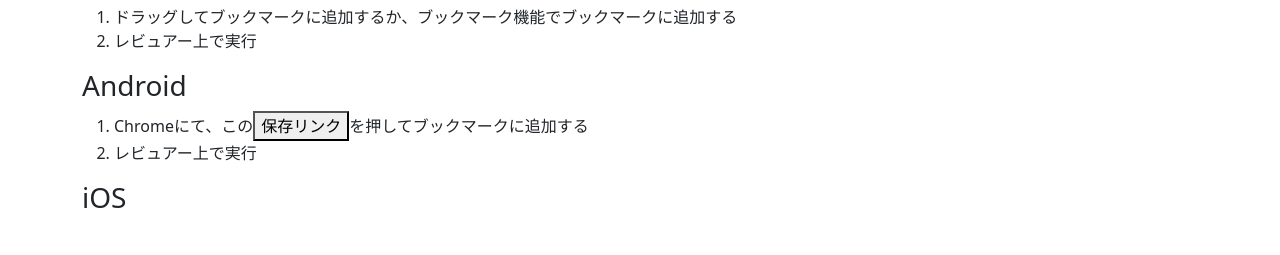
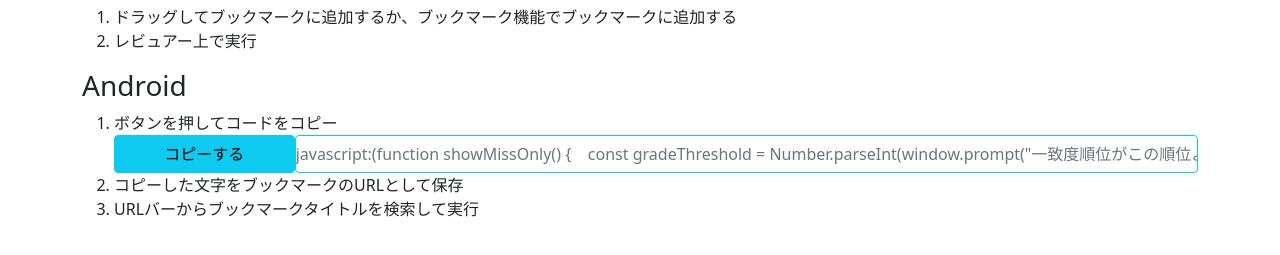
Before and after one commit to sakapun/mjai_bookmarklet, a plain HTML site: page index.html in a window 1280 px wide. Shown: the part 361-616 px from the top of the page. Drawn offline with nearby package versions, Linux system fonts and the light colour scheme.

Commit message:
説明書いている

```diff
--- a/index.html
+++ b/index.html
@@ -37,15 +37,29 @@
     <div>
         <h3>Android</h3>
         <ol>
-            <li>Chromeにて、この<button id="chromeSave">保存リンク</button>を押してブックマークに追加する</li>
-            <li>レビュアー上で実行</li>
+            <li>
+                ボタンを押してコードをコピー<br />
+                <div class="d-flex">
+                    <button type="button" class="btn btn-info col-2" onclick="omakeCopyToClipboard()" data-toggle="tooltip" data-placement="top" title="コピーする">
+                        コピーする
+                    </button>
+                    <input class="border border-info rounded text-secondary form-control-plaintext" id="omakeCopyTarget" type="text"
+                           value='javascript:(function showMissOnly() {    const gradeThreshold = Number.parseInt(window.prompt("一致度順位がこの順位より悪い時", "2"));    const firstThreshold = gradeThreshold >= 3 ? 100 : Number.parseInt(window.prompt("２位の場合のしきい値", "70"));    const turnList = document.querySelectorAll("details.collapse");    for (const turn of turnList) {        const turnInfo = turn.querySelector(".turn-info");        if (turnInfo !== null) {            const orderLoss = turnInfo.querySelector(".order-loss");            const firstScore = Number.parseFloat(turn.querySelector("details>table>tbody>tr>td:nth-child(3)>span").title);            const yourGrade = orderLoss ? Number.parseInt(orderLoss.textContent.replace(" #", "")) : 1;            if (gradeThreshold === 2 && yourGrade === 2 && firstScore >= firstThreshold ) {                turn.setAttribute("open", "");            } else if (yourGrade !== 2 && gradeThreshold <= yourGrade) {                turn.setAttribute("open", "");            } else {                turn.removeAttribute("open");            }        }    }})();'
+                           readonly>
+                </div>
+            </li>
+            <li>コピーした文字をブックマークのURLとして保存</li>
+            <li>URLバーからブックマークタイトルを検索して実行</li>
+
         </ol>
-    </div>
-    <div>
-        <h3>iOS</h3>
-        <p></p>
     </div>
 
 </div>
+<script>
+    function omakeCopyToClipboard() {
+        const text = document.getElementById("omakeCopyTarget").value;
+        navigator.clipboard.writeText(text)
+    }
+</script>
 </body>
 </html>
```
